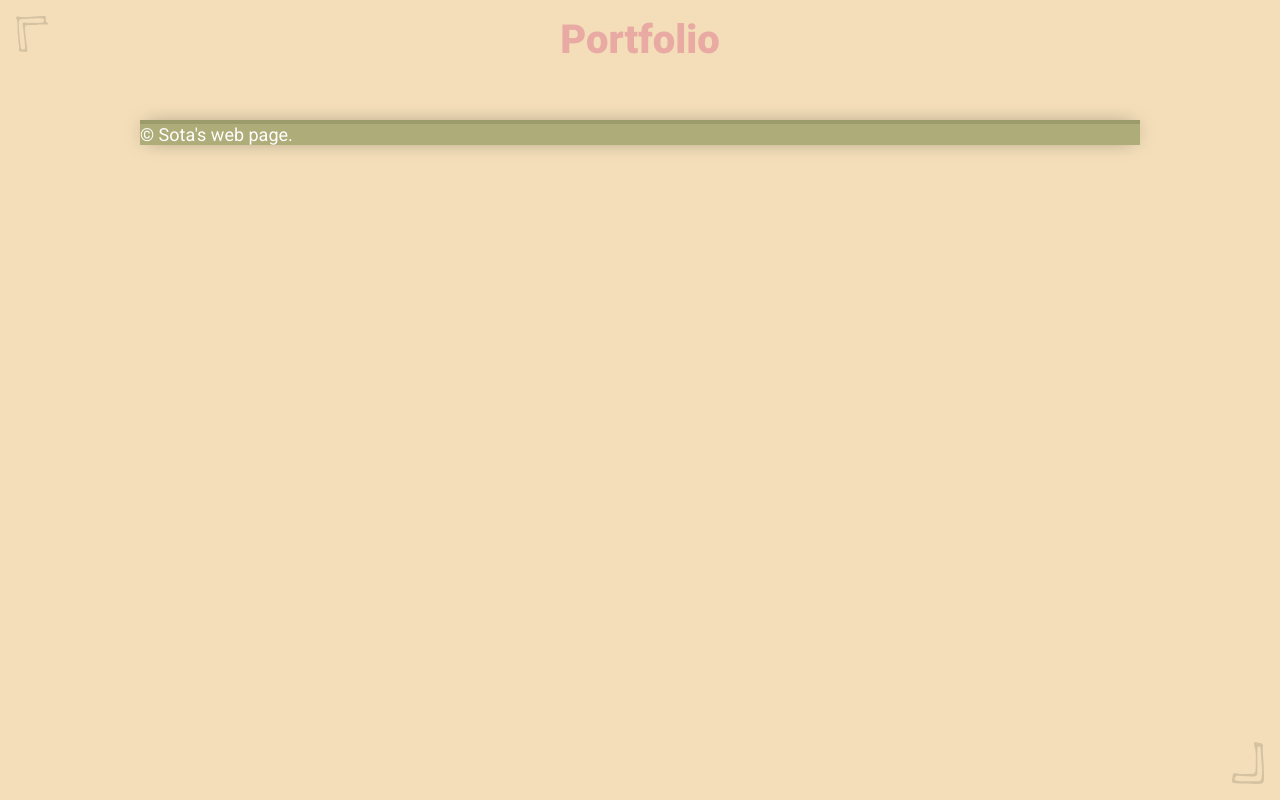
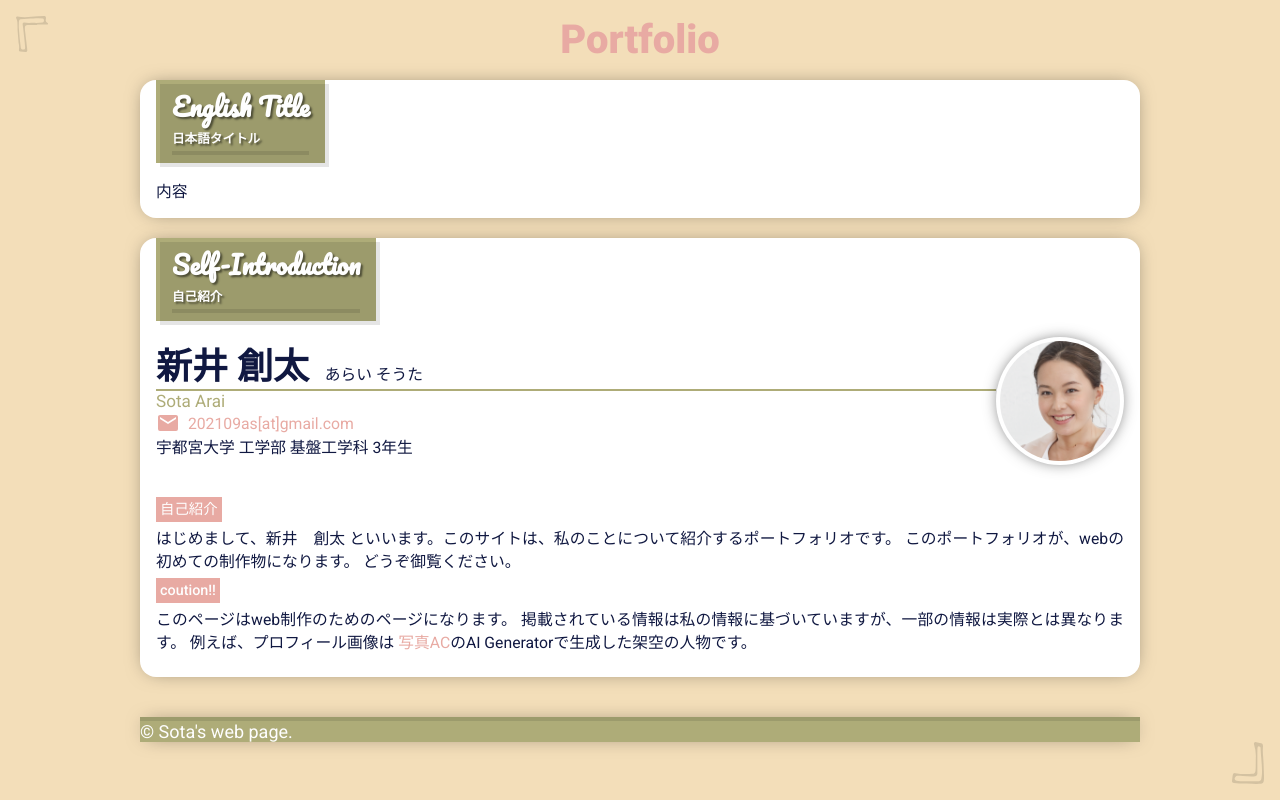
Before and after one commit to AraiSota/my-portfolio, a plain HTML site: page public/index.html in a window 1280 px wide. Drawn offline with Linux system fonts and the light colour scheme.

Commit message:
自己紹介カードの作成

```diff
--- a/public/assets/main.css
+++ b/public/assets/main.css
@@ -102,3 +102,89 @@ a:hover {
   font-size: 0.875rem;
 }
 /*FOOTER END*/
+/*CARD COMMON BEGIN*/
+.card-cover {
+  max-width: 1000px;
+  margin: 0 auto;
+  box-shadow: 0px 0px 20px -7px rgba(0, 0, 0, 0.56);
+  box-sizing: border-box;
+  position: relative;
+  background-color: #ffffff;
+}
+@media screen and (min-width: 1001px) {
+  .card-cover {
+    border-radius: 16px;
+    overflow: hidden;
+  }
+}
+.card-title-cover {
+  margin: 0 0 0 16px;
+  display: inline-block;
+  padding: 8px 16px;
+  position: relative;
+  text-shadow: 2px 2px 2px rgba(0, 0, 0, 0.5);
+  min-width: 100px;
+  z-index: 1;
+}
+.card-title-cover::before {
+  content: "";
+  z-index: -1;
+  position: absolute;
+  background-color: rgba(0, 0, 0, 0.1);
+  top: 4px;
+  right: -4px;
+  bottom: -4px;
+  left: 4px;
+}
+.card-title {
+  font-family: "Pacifico", Roboto, "Noto Sans JP", sans-serif;
+  font-size: 1.4rem;
+  line-height: 1.5em;
+}
+.card-subtitle {
+  font-size: 0.7rem;
+  line-height: 2em;
+}
+.card-title-line {
+  background-color: rgba(0, 0, 0, 0.1);
+  height: 4px;
+}
+.card-contents {
+  padding: 16px;
+  font-size: 0.875rem;
+}
+/*CARD COMMON END*/
+/*CARD | SELF-INTRODUCTION BEGIN*/
+.card-basic-info-layout {
+  display: flex;
+  flex-direction: column;
+}
+@media screen and (min-width: 500px) {
+  .card-basic-info-layout {
+    flex-direction: row-reverse;
+  }
+}
+.my-photo {
+  display: block;
+  border-radius: 50%;
+  box-shadow: 0 0 16px -4px rgba(0, 0, 0, 0.7);
+  max-width: 120px;
+  padding: 4px;
+  background-color: white;
+}
+@media screen and (max-width: 500px) {
+  .my-photo {
+    margin: 16px auto;
+  }
+}
+@media screen and (mix-width: 500px) {
+  .my-photo {
+    margin: 0 16px;
+  }
+}
+.card-basic-info-label {
+  font-size: 0.8rem;
+  font-weight: 500;
+  padding: 4px;
+}
+/*CARD | SELF-INTRODUCTION END*/
--- a/public/index.html
+++ b/public/index.html
@@ -9,6 +9,7 @@
     <link rel="stylesheet" href="./assets/main.css" />
   </head>
   <body>
+    <!-- 背景 -->
     <img
       src="./assets/decorations/lt.svg"
       alt="背景デザイン画像1"
@@ -19,9 +20,72 @@
       alt="背景デザイン画像2"
       class="page-bg-icon page-bg-icon-rb"
     />
+    <!-- タイトル -->
     <div class="page-cover bg-3 text-dark">
       <h1 class="page-title text-1">Portfolio</h1>
+      <!-- カード -->
+      <div class="card-cover bg-white">
+        <h2 class="card-title-cover bg-2 text-light">
+          <div class="card-title">English Title</div>
+          <div class="card-subtitle">日本語タイトル</div>
+          <div class="card-title-line"></div>
+        </h2>
+        <div class="card-contents">内容</div>
+      </div>
 
+      <div style="height: 20px"></div>
+
+      <!-- 自己紹介カード -->
+      <div class="card-cover bg-white">
+        <h2 class="card-title-cover bg-2 text-light">
+          <div class="card-title">Self-Introduction</div>
+          <div class="card-subtitle">自己紹介</div>
+          <div class="card-title-line"></div>
+        </h2>
+        <div class="card-contents">
+          <div class="card-basic-info-layout">
+            <div>
+              <img src="./assets/me.png" alt="顔写真" class="my-photo" />
+            </div>
+            <div style="flex-grow: 1">
+              <div style="display: flex; gap: 1em; align-items: flex-end">
+                <h3 style="margin: 0; font-size: 2rem">新井 創太</h3>
+                <span style="padding-bottom: 4px">あらい そうた</span>
+              </div>
+              <div class="bg-2" style="height: 2px"></div>
+              <div class="text-2" style="font-size: 0.95rem">Sota Arai</div>
+
+              <div
+                class="text-1"
+                style="display: flex; gap: 0.5em; align-items: center"
+              >
+                <img src="./assets/icons/email.svg" alt="Emailのアイコン" />
+                <span>202109as[at]gmail.com</span>
+              </div>
+
+              <div>宇都宮大学 工学部 基盤工学科 3年生</div>
+            </div>
+          </div>
+        </div>
+        <div class="card-contents">
+          <span class="card-basic-info-label bg-1 text-light">自己紹介</span>
+          <p>
+            はじめまして、新井　創太
+            といいます。このサイトは、私のことについて紹介するポートフォリオです。
+            このポートフォリオが、webの初めての制作物になります。
+            どうぞ御覧ください。
+          </p>
+          <span class="card-basic-info-label bg-1 text-light">coution!!</span>
+          <p>
+            このページはweb制作のためのページになります。
+            掲載されている情報は私の情報に基づいていますが、一部の情報は実際とは異なります。
+            例えば、プロフィール画像は
+            <a href="https:ww.photo-ac.com/">写真AC</a>のAI
+            Generatorで生成した架空の人物です。
+          </p>
+        </div>
+      </div>
+      <!-- フッター -->
       <div style="height: 40px"></div>
       <footer class="footer-cover bg-2 text-light">
         <div style="height: 4px; background-color: rgba(0, 0, 0, 0.1)"></div>
```
